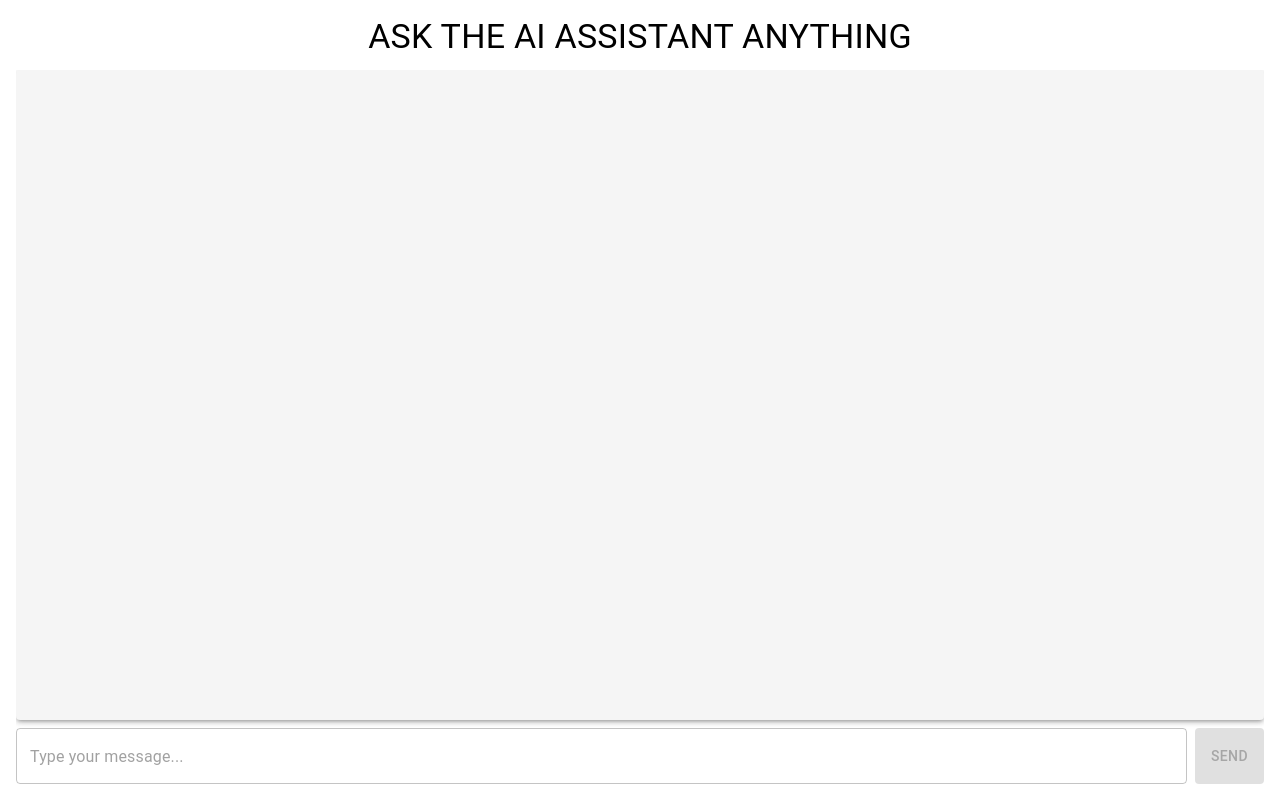
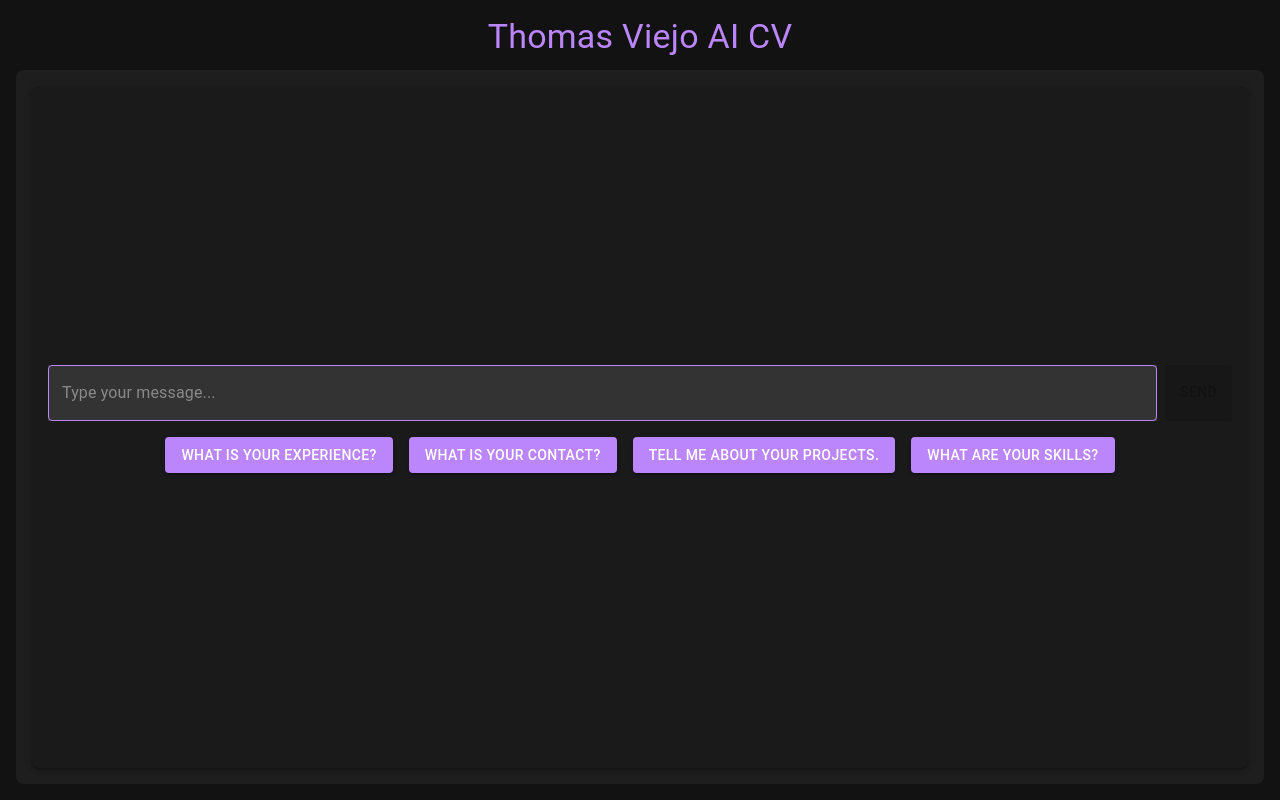
Before and after one commit to tviejo/AI-CV, a React (Create React App) app: page / in a window 1280 px wide. Built offline with nearby package versions, Linux system fonts and the light colour scheme.

Commit message:
style improved

```diff
--- a/public/index.html
+++ b/public/index.html
@@ -24,7 +24,7 @@
       work correctly both with client-side routing and a non-root public URL.
       Learn how to configure a non-root public URL by running `npm run build`.
     -->
-    <title>React App</title>
+    <title>Thomas Viejo</title>
   </head>
   <body>
     <noscript>You need to enable JavaScript to run this app.</noscript>
--- a/src/components/Chat.js
+++ b/src/components/Chat.js
@@ -10,43 +10,53 @@ import {
   CircularProgress,
   Paper,
   Avatar,
+  Grid,
 } from '@mui/material';
 import ReactMarkdown from 'react-markdown';
 import { Prism as SyntaxHighlighter } from 'react-syntax-highlighter';
 import { oneDark } from 'react-syntax-highlighter/dist/esm/styles/prism';
 import remarkGfm from 'remark-gfm';
 
-const Chat = ({ cvData }) => { // Removed apiKey prop
+const Chat = ({ cvData }) => {
   const [input, setInput] = useState('');
   const [messages, setMessages] = useState([]);
   const [isLoading, setIsLoading] = useState(false);
   const messagesEndRef = useRef(null);
 
-  // Automatically scroll to the bottom when messages change
+  // Scroll to the bottom when messages change
   useEffect(() => {
     messagesEndRef.current?.scrollIntoView({ behavior: 'smooth' });
   }, [messages]);
 
-  const handleSend = async () => {
-    if (!input.trim()) return;
+  // List of suggestion buttons
+  const suggestions = [
+    'What is your experience?',
+    'What is your contact?',
+    'Tell me about your projects.',
+    'What are your skills?',
+  ];
 
-    const userMessage = { sender: 'User', text: input };
+  // Handle sending messages
+  const handleSend = async (message = input) => {
+    if (!message.trim()) return;
+
+    const userMessage = { sender: 'User', text: message };
     setMessages((prev) => [...prev, userMessage]);
     setIsLoading(true);
 
     try {
       const systemPrompt = `
 You are an AI assistant. You are talking to a recruiter about a candidate.
-You can only talk about the candidate or every subjects that can be linked to the candidate such as Programming or Electronics.
-Traduct in the correct language everyting. Do not hallucinate or talk about anything else.
-if the input is in an other language then english search the corresponding translation in english to search the answer but reply in the language of the input.
+You can only talk about the candidate or every subject that can be linked to the candidate, such as Programming or Electronics.
+Translate in the correct language everything. Do not hallucinate or talk about anything else.
+If the input is in another language, translate it into English to find the answer but reply in the language of the input.
 ${cvData}
       `;
 
       const response = await axios.post('/api/chat', {
         messages: [
           { role: 'system', content: systemPrompt },
-          { role: 'user', content: input },
+          { role: 'user', content: message },
         ],
       });
 
@@ -65,29 +75,52 @@ ${cvData}
     }
 
     setIsLoading(false);
-    setInput('');
+    setInput(''); // Clear input after sending
+  };
+
+  // Handle suggestion button clicks
+  const handleSuggestion = (suggestion) => {
+    setInput(suggestion);
+    handleSend(suggestion);
+  };
+
+  // Function to get Avatar content based on sender
+  const getAvatarContent = (sender) => {
+    if (sender === 'AI') return 'AI';
+    if (sender === 'User') return 'U';
+    return sender.charAt(0); // Fallback to first letter
   };
 
   return (
     <Box
       sx={{
-        width: '100%',          // Full width
-        height: '100vh',        // Full viewport height
+        width: '100%',
+        height: '100vh',
         display: 'flex',
         flexDirection: 'column',
+        backgroundColor: '#121212', // Dark background
+        color: '#ffffff', // Light text color
         padding: 2,
-        boxSizing: 'border-box', // Ensure padding doesn't cause overflow
+        boxSizing: 'border-box',
       }}
     >
-      <Typography variant="h4" align="center" gutterBottom>
-        ASK THE AI ASSISTANT ANYTHING
+      <Typography
+        variant="h4"
+        align="center"
+        gutterBottom
+        sx={{ color: '#bb86fc' }} // Light purple accent color
+      >
+        Thomas Viejo AI CV
       </Typography>
       <Box
         sx={{
           flexGrow: 1,
           display: 'flex',
           flexDirection: 'column',
-          overflow: 'hidden', // Prevent overflow in the container
+          overflow: 'hidden',
+          backgroundColor: '#1e1e1e', // Slightly lighter dark background for contrast
+          borderRadius: 2,
+          padding: 2,
         }}
       >
         <Paper
@@ -95,11 +128,77 @@ ${cvData}
           sx={{
             flexGrow: 1,
             padding: 2,
-            overflowY: 'auto',    // Enable scrolling within the chat area
-            backgroundColor: '#f5f5f5',
+            overflowY: 'auto',
+            backgroundColor: '#1a1a1a', // Dark chat background
+            borderRadius: 2,
           }}
         >
-          {messages.map((msg, index) => (
+          {messages.length === 0 ? (
+            // Initial state with suggestions and send button
+            <Grid
+              container
+              direction="column"
+              alignItems="center"
+              justifyContent="center"
+              spacing={2}
+              sx={{ height: '100%' }}
+            >
+              <Grid item sx={{ width: '100%' }}>
+                <Box sx={{ display: 'flex', width: '100%' }}>
+                  <TextField
+                    variant="outlined"
+                    placeholder="Type your message..."
+                    value={input}
+                    onChange={(e) => setInput(e.target.value)}
+                    onKeyDown={(e) => e.key === 'Enter' && !isLoading && handleSend()}
+                    disabled={isLoading}
+                    fullWidth
+                    sx={{
+                      backgroundColor: '#333333', // Input field background
+                      input: { color: '#ffffff' }, // Input text color
+                      fieldset: { borderColor: '#bb86fc' }, // Input border color
+                    }}
+                  />
+                  <Button
+                    variant="contained"
+                    onClick={() => handleSend()}
+                    disabled={isLoading || !input.trim()}
+                    sx={{
+                      marginLeft: 1,
+                      backgroundColor: '#bb86fc',
+                      '&:hover': {
+                        backgroundColor: '#9a67ea',
+                      },
+                      color: '#ffffff',
+                    }}
+                  >
+                    Send
+                  </Button>
+                </Box>
+              </Grid>
+              <Grid item container spacing={2} justifyContent="center">
+                {suggestions.map((suggestion, index) => (
+                  <Grid item key={index}>
+                    <Button
+                      variant="contained"
+                      onClick={() => handleSuggestion(suggestion)}
+                      sx={{
+                        backgroundColor: '#bb86fc',
+                        '&:hover': {
+                          backgroundColor: '#9a67ea',
+                        },
+                        color: '#ffffff',
+                      }}
+                    >
+                      {suggestion}
+                    </Button>
+                  </Grid>
+                ))}
+              </Grid>
+            </Grid>
+          ) : (
+            // Display chat messages
+            messages.map((msg, index) => (
               <Box
                 key={index}
                 sx={{
@@ -110,15 +209,21 @@ ${cvData}
                 }}
               >
                 <Avatar
-                sx={{ bgcolor: msg.sender === 'User' ? 'primary.main' : 'secondary.main' }}
+                  sx={{
+                    bgcolor: msg.sender === 'User' ? '#6200ea' : '#03dac6', // Purple for User, Teal for AI
+                    color: '#ffffff',
+                    width: 40,
+                    height: 40,
+                    fontSize: '1rem',
+                  }}
                 >
-                {msg.sender.charAt(0)}
+                  {getAvatarContent(msg.sender)}
                 </Avatar>
                 <Box
                   sx={{
                     maxWidth: '70%',
-                  bgcolor: msg.sender === 'User' ? 'primary.light' : 'secondary.light',
-                  color: 'black',
+                    bgcolor: msg.sender === 'User' ? '#6200ea' : '#03dac6', // Bubble colors
+                    color: '#ffffff',
                     padding: 1,
                     borderRadius: 2,
                     marginX: 1,
@@ -154,8 +259,10 @@ ${cvData}
                   )}
                 </Box>
               </Box>
-          ))}
-          {isLoading && (
+            ))
+          )}
+
+          {isLoading && messages.length !== 0 && (
             <Box
               sx={{
                 display: 'flex',
@@ -163,12 +270,16 @@ ${cvData}
                 marginBottom: 2,
               }}
             >
-              <CircularProgress size={20} sx={{ marginRight: 1 }} />
-              <Typography variant="body2">AI is typing...</Typography>
+              <CircularProgress size={20} sx={{ marginRight: 1, color: '#bb86fc' }} />
+              <Typography variant="body2" sx={{ color: '#ffffff' }}>
+                AI is typing...
+              </Typography>
             </Box>
           )}
           <div ref={messagesEndRef} />
         </Paper>
+        {messages.length !== 0 && (
+          // Input area for sending messages
           <Box sx={{ display: 'flex', marginTop: 1 }}>
             <TextField
               variant="outlined"
@@ -177,17 +288,31 @@ ${cvData}
               onChange={(e) => setInput(e.target.value)}
               onKeyDown={(e) => e.key === 'Enter' && !isLoading && handleSend()}
               disabled={isLoading}
-            sx={{ flexGrow: 1, marginRight: 1 }}
+              fullWidth
+              sx={{
+                flexGrow: 1,
+                marginRight: 1,
+                backgroundColor: '#333333', // Input field background
+                input: { color: '#ffffff' }, // Input text color
+                fieldset: { borderColor: '#bb86fc' }, // Input border color
+              }}
             />
             <Button
               variant="contained"
-            color="primary"
-            onClick={handleSend}
+              onClick={() => handleSend()}
               disabled={isLoading || !input.trim()}
+              sx={{
+                backgroundColor: '#bb86fc',
+                '&:hover': {
+                  backgroundColor: '#9a67ea',
+                },
+                color: '#ffffff',
+              }}
             >
               Send
             </Button>
           </Box>
+        )}
       </Box>
     </Box>
   );
```
Also changed, not shown: src/components/ApiKeyModal.js (deleted, +0 -44 lines). Lines whose indentation alone changed are shown as unchanged.
